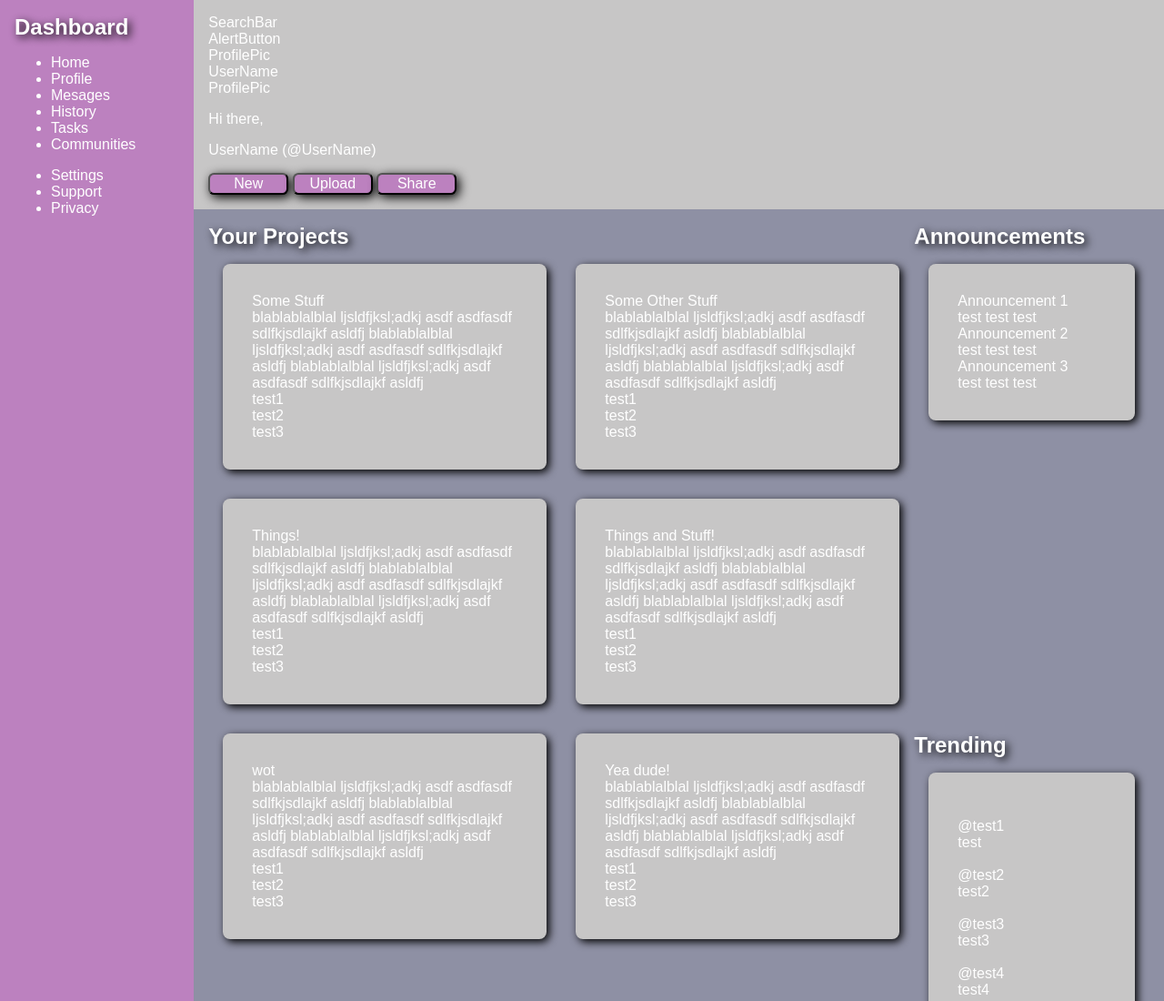
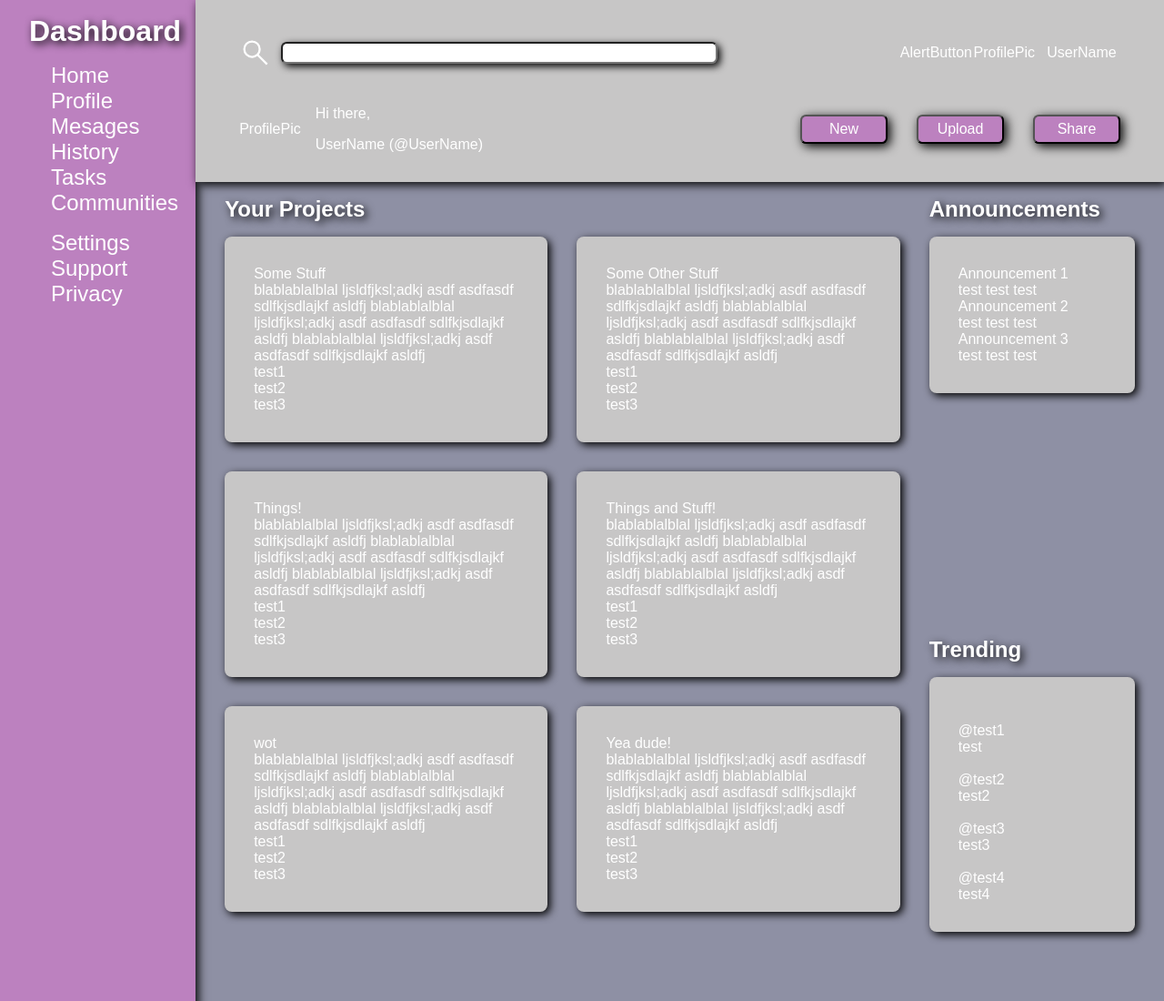
Before and after one commit to muno17/Admin-Dashboard, a plain HTML site: page index.html in a window 1280 px wide. Shown: the top 1100 px of the page at 91% size. Drawn offline with Linux system fonts and the light colour scheme.

Commit message:
add grids to nav

```diff
--- a/index.html
+++ b/index.html
@@ -9,7 +9,7 @@
 </head>
 <body>
     <div id="sidebar">
-        <div class="header">Dashboard</div>
+        <div id="dashboardHeader" class="header">Dashboard</div>
         <ul id="sidebarOne">
             <li>Home</li>
             <li>Profile</li>
@@ -26,7 +26,10 @@
     </div>
     <div id="nav">
         <div id="topNav">
-            <div>SearchBar</div>
+            <div id="topNavLeft">
+                <img src="search_FILL0_wght400_GRAD0_opsz48.svg" alt="magnifyingGlass">
+                <input id="searchbar" type="search">
+            </div>
             <div id="topNavRight">
                 <div id="alert">AlertButton</div>
                 <div id="profilePic">ProfilePic</div>
@@ -34,10 +37,12 @@
             </div>
         </div>
         <div id="bottomNav">
-            <div id="profilePicLarge">ProfilePic</div>
-            <div id="welcomeBox">
-                <p id="welcome">Hi there,</p>
-                <p id="userNameTwo">UserName (@UserName)</p>
+            <div id="bottomLeft">
+                <div id="profilePicLarge">ProfilePic</div>
+                <div id="welcomeBox">
+                    <p id="welcome">Hi there,</p>
+                    <p id="userNameTwo">UserName (@UserName)</p>
+                </div>
             </div>
             <div id="bottomRight">
                 <button>New</button>
--- a/style.css
+++ b/style.css
@@ -12,7 +12,8 @@ body {
 button {
     background-color: #BC81BF;
     color: white;
-    width: 5.5rem;
+    width: 6rem;
+    height: 2rem;
     border-radius: .4rem;
     font-size: 1rem;
     box-shadow: 3px 3px 12px black;
@@ -22,12 +23,73 @@ button {
     background-color: #BC81BF;
     grid-area: 1/1/3/2;
     padding: 1rem;
+    box-shadow: 3px 3px 10px black;
+}
+
+li {
+    font-size: 1.5rem;
+    list-style-type: none;
+}
+
+#dashboardHeader {
+    font-size: 2rem;
 }
 
 #nav {
     grid-area: 1/2/2/3;
     background-color: #C7C6C6;
     padding: 1rem;
+    padding-left: 3rem;
+    padding-right: 3rem;
+    box-shadow: 3px 3px 10px black;
+    display: grid;
+    grid-template-rows: repeat(2, 1fr);
+}
+
+#topNav {
+    grid-row: 1/2;
+    display: grid;
+    grid-template-columns: 3fr 1fr;
+    align-items: center;
+}
+
+#topNavLeft {
+    display: grid;
+    grid-template-columns: 1fr 15fr;
+    align-items: center;
+}
+
+#searchbar {
+    border-radius: .4rem;
+    width: 30rem;
+    height: 1.5rem;
+    box-shadow: 3px 3px 8px black;
+}
+
+#topNavRight {
+    display: grid;
+    grid-template-columns: repeat(3, 1fr);
+}
+
+#bottomNav {
+    grid-row: 2/3;
+    display: grid;
+    grid-template-columns: 3fr 1fr;
+    justify-content: space-between;
+    align-items: center;
+}
+
+#bottomLeft {
+    display: grid;
+    grid-template-columns: 1fr 12fr;
+    gap: 1rem;
+    align-items: center;
+}
+
+#bottomRight {
+    display: grid;
+    grid-template-columns: repeat(3, 1fr);
+    gap: 2rem;
 }
 
 #main {
@@ -41,6 +103,7 @@ button {
     font-weight: bold;
     font-size: 1.5rem;
     text-shadow: 3px 3px 10px black;
+    margin-left: 1rem;
 }
 
 #leftMain {
```
Also changed, not shown: search_FILL0_wght400_GRAD0_opsz48.svg (added).
